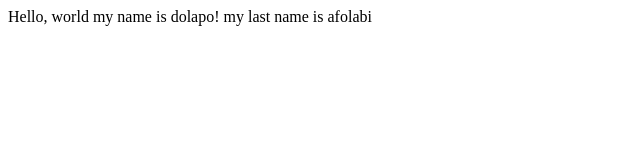
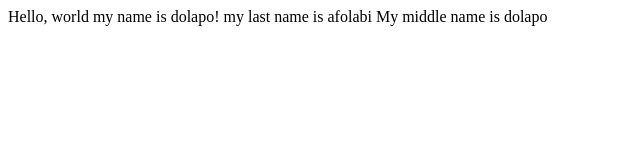
Before and after one commit to Dolapo832/lecture1, a plain HTML site: page index.html in a window 1280 px wide. Shown: the whole page, without its empty margins (0-640 px from the left). Drawn offline with Linux system fonts and the light colour scheme.

Commit message:
added anotherline

```diff
--- a/index.html
+++ b/index.html
@@ -6,5 +6,6 @@
         Hello, world
         my name is dolapo!
         my last name is afolabi
+        My middle name is dolapo
         </body>
   </html>
```
